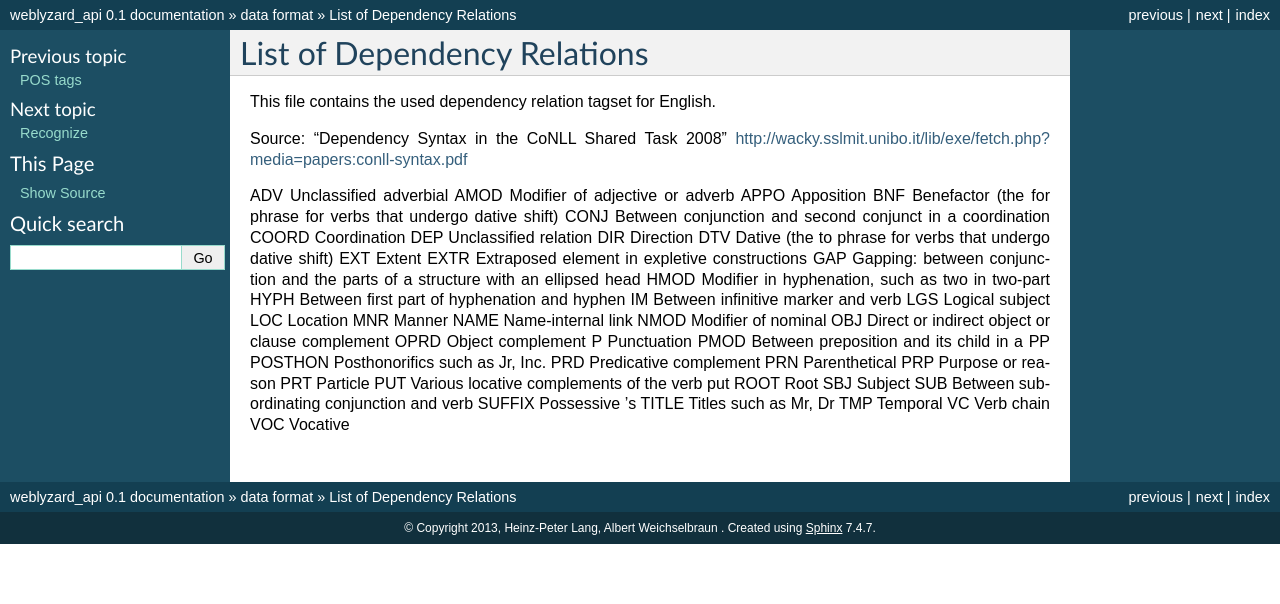
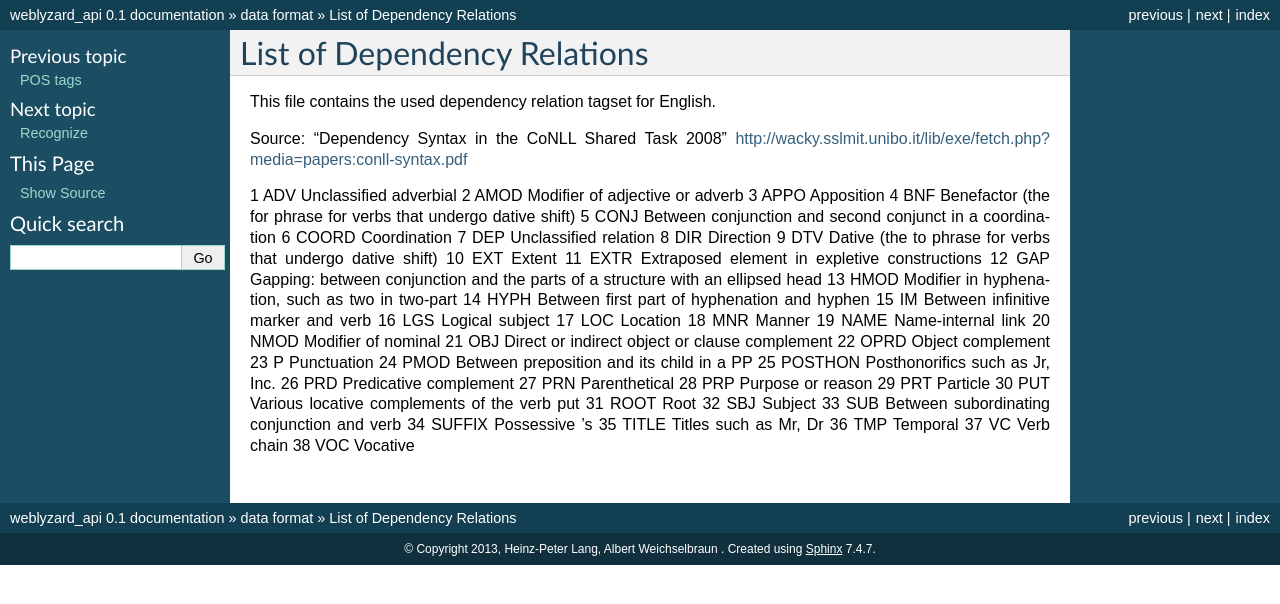
Before and after one commit to weblyzard/weblyzard_api, a Sphinx documentation site: the page built from doc/weblyzard_api.data_format.dep-tags.rst, in a window 1280 px wide. Shown: the top 604 px of the page. Built offline with Sphinx 7.4.7, drawn with Linux system fonts in a browser that asks for light colours; formulas are drawn with MathJax 3.

Commit message:
chg: fixing the dependency tags table formatting

```diff
--- a/doc/weblyzard_api.data_format.dep-tags.rst
+++ b/doc/weblyzard_api.data_format.dep-tags.rst
@@ -6,41 +6,41 @@
 
 
 
-ADV	Unclassified adverbial
-AMOD	Modifier of adjective or adverb
-APPO	Apposition
-BNF	Benefactor (the for phrase for verbs that undergo dative shift)
-CONJ	Between conjunction and second conjunct in a coordination
-COORD	Coordination
-DEP	Unclassified relation
-DIR	Direction
-DTV	Dative (the to phrase for verbs that undergo dative shift)
-EXT	Extent
-EXTR	Extraposed element in expletive constructions
-GAP	Gapping: between conjunction and the parts of a structure with an ellipsed head
-HMOD	Modifier in hyphenation, such as two in two-part
-HYPH	Between first part of hyphenation and hyphen
-IM	Between infinitive marker and verb
-LGS	Logical subject
-LOC	Location
-MNR	Manner
-NAME	Name-internal link
-NMOD	Modifier of nominal
-OBJ	Direct or indirect object or clause complement
-OPRD	Object complement
-P	Punctuation
-PMOD	Between preposition and its child in a PP
-POSTHON	Posthonorifics such as Jr, Inc.
-PRD	Predicative complement
-PRN	Parenthetical
-PRP	Purpose or reason
-PRT	Particle
-PUT	Various locative complements of the verb put
-ROOT	Root
-SBJ	Subject
-SUB	Between subordinating conjunction and verb
-SUFFIX	Possessive ’s
-TITLE	Titles such as Mr, Dr
-TMP	Temporal
-VC	Verb chain
-VOC	Vocative
+1   ADV Unclassified adverbial
+2   AMOD    Modifier of adjective or adverb
+3   APPO    Apposition
+4   BNF Benefactor (the for phrase for verbs that undergo dative shift)
+5   CONJ    Between conjunction and second conjunct in a coordination
+6   COORD   Coordination
+7   DEP Unclassified relation
+8   DIR Direction
+9   DTV Dative (the to phrase for verbs that undergo dative shift)
+10  EXT Extent
+11  EXTR    Extraposed element in expletive constructions
+12  GAP Gapping: between conjunction and the parts of a structure with an ellipsed head
+13  HMOD    Modifier in hyphenation, such as two in two-part
+14  HYPH    Between first part of hyphenation and hyphen
+15  IM  Between infinitive marker and verb
+16  LGS Logical subject
+17  LOC Location
+18  MNR Manner
+19  NAME    Name-internal link
+20  NMOD    Modifier of nominal
+21  OBJ Direct or indirect object or clause complement
+22  OPRD    Object complement
+23  P   Punctuation
+24  PMOD    Between preposition and its child in a PP
+25  POSTHON Posthonorifics such as Jr, Inc.
+26  PRD Predicative complement
+27  PRN Parenthetical
+28  PRP Purpose or reason
+29  PRT Particle
+30  PUT Various locative complements of the verb put
+31  ROOT    Root
+32  SBJ Subject
+33  SUB Between subordinating conjunction and verb
+34  SUFFIX  Possessive ’s
+35  TITLE   Titles such as Mr, Dr
+36  TMP Temporal
+37  VC  Verb chain
+38  VOC Vocative
```
